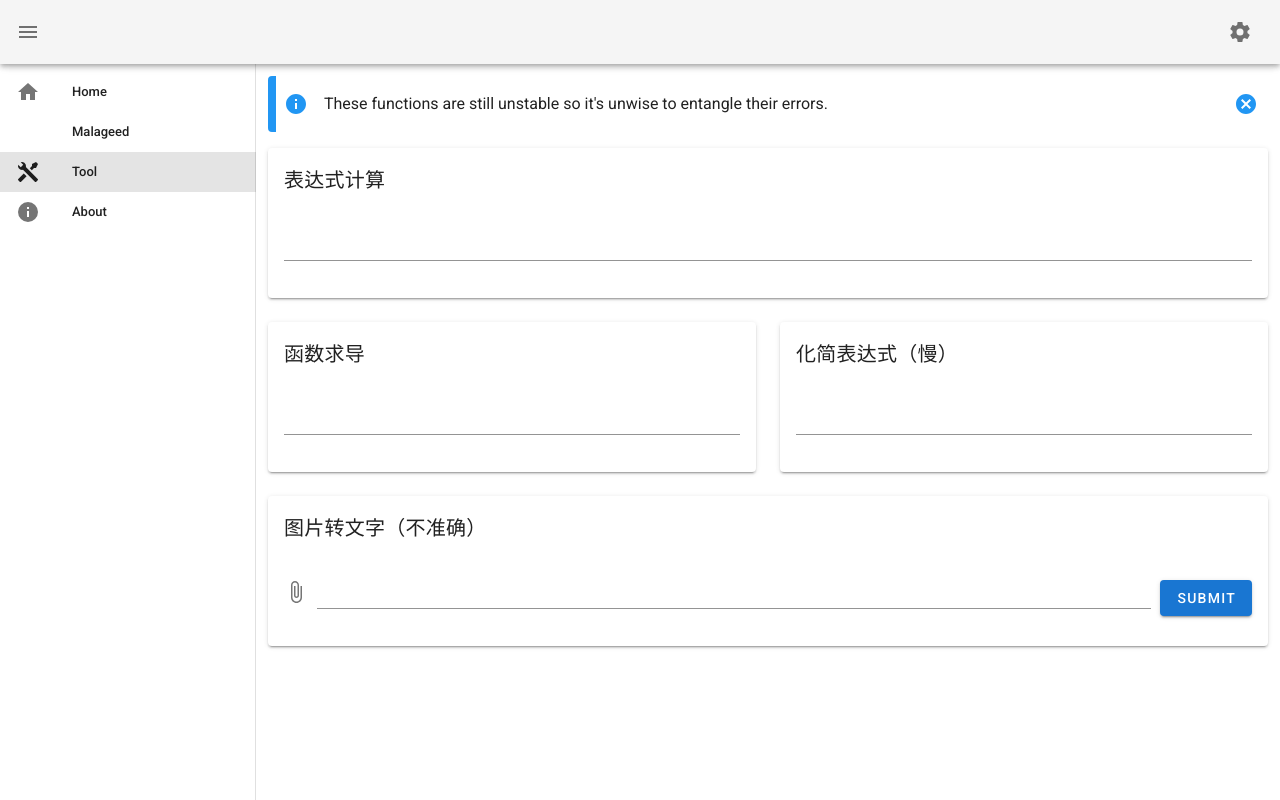
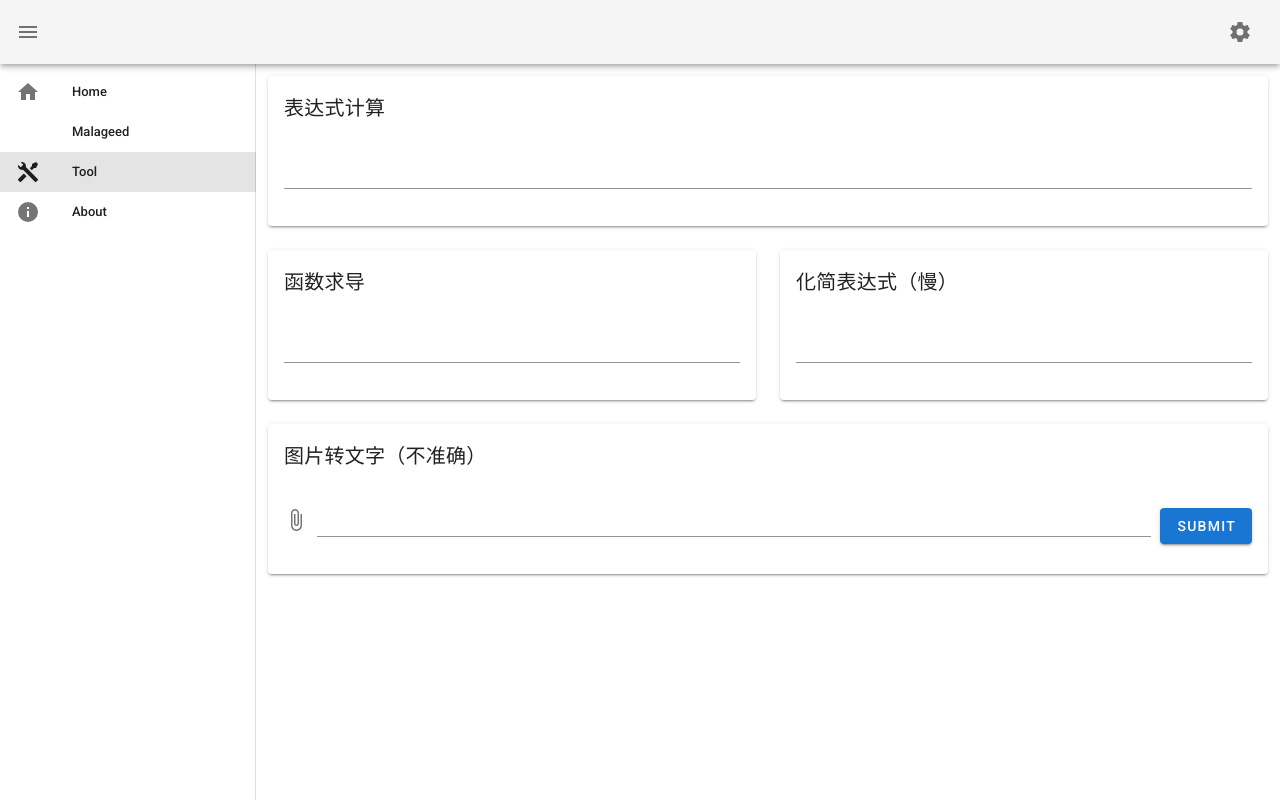
Before and after one commit to wenxuanjun/boring-website, a Vue app: page /tool in a window 1280 px wide. Built offline with nearby package versions, Linux system fonts and the light colour scheme.

Commit message:
Fix: Ugly button
Fix: Security patch

```diff
--- a/src/views/Tool.vue
+++ b/src/views/Tool.vue
@@ -1,11 +1,5 @@
 <template>
   <v-container>
-    <v-alert
-      colored-border
-      type="info"
-      border="left"
-      dismissible
-    >These functions are still unstable so it's unwise to entangle their errors.</v-alert>
     <v-row>
       <v-col cols="12">
         <v-card>
@@ -61,7 +55,7 @@
                 </v-card-text>
                 <v-card-actions>
                   <v-spacer></v-spacer>
-                  <v-btn @click="doTesseract">Go</v-btn>
+                  <v-btn text @click="doTesseract">Go</v-btn>
                 </v-card-actions>
               </v-card>
             </v-dialog>
```
Also changed, not shown: 1 other file (tests, documents, lock files or other folders).
